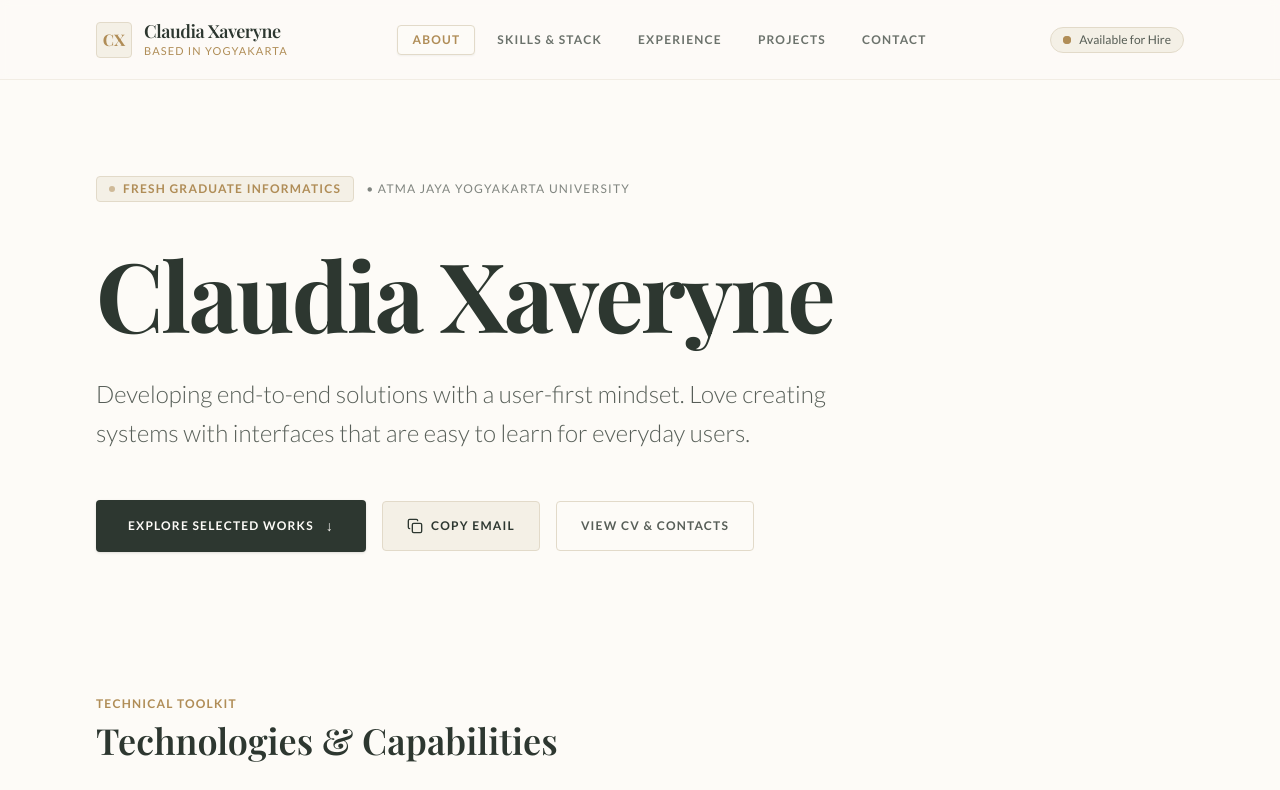
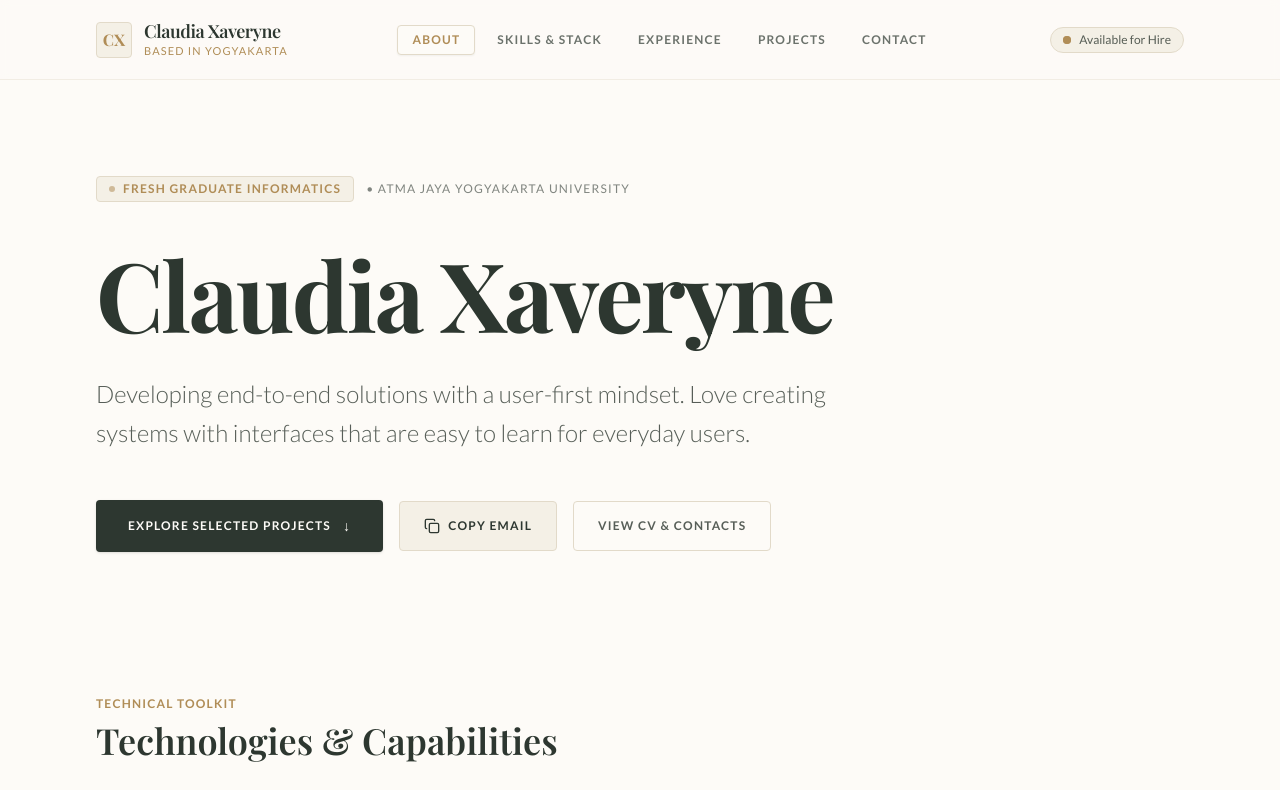
Before and after one commit to claveryne/PORTO, a Next.js app: page / in a window 1280 px wide. Shown: the top 790 px of the page. Built offline with nearby package versions, Linux system fonts and the light colour scheme; a web font is replaced by a local one.

Commit message:
href correction

```diff
--- a/components/HeroInteractive.tsx
+++ b/components/HeroInteractive.tsx
@@ -68,10 +68,10 @@ export default function HeroInteractive() {
       {/* Interactive Actions CTA Bar */}
       <div className="flex flex-col sm:flex-row flex-wrap items-stretch sm:items-center gap-3 sm:gap-4 pt-2">
         <a
-          href="#works"
+          href="#projects"
           className="px-6 sm:px-8 py-3.5 sm:py-4 bg-foreground text-background font-semibold uppercase tracking-widest text-xs rounded-sm hover:bg-accent transition-all duration-300 shadow-sm hover:shadow-md flex items-center justify-center gap-3 group text-center"
         >
-          <span>Explore Selected Works</span>
+          <span>Explore Selected Projects</span>
           <span className="text-sm group-hover:translate-y-0.5 transition-transform">↓</span>
         </a>
 
```
